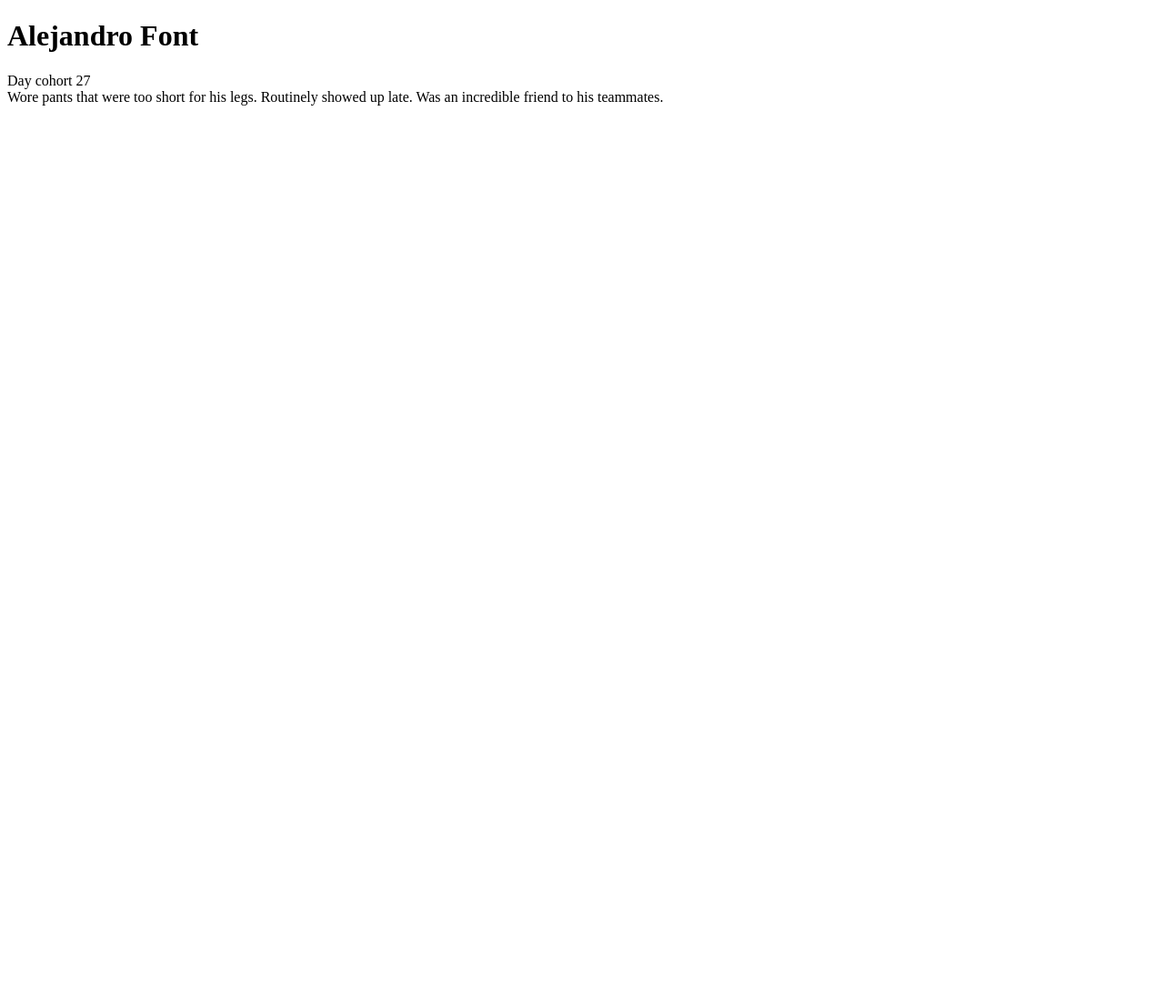
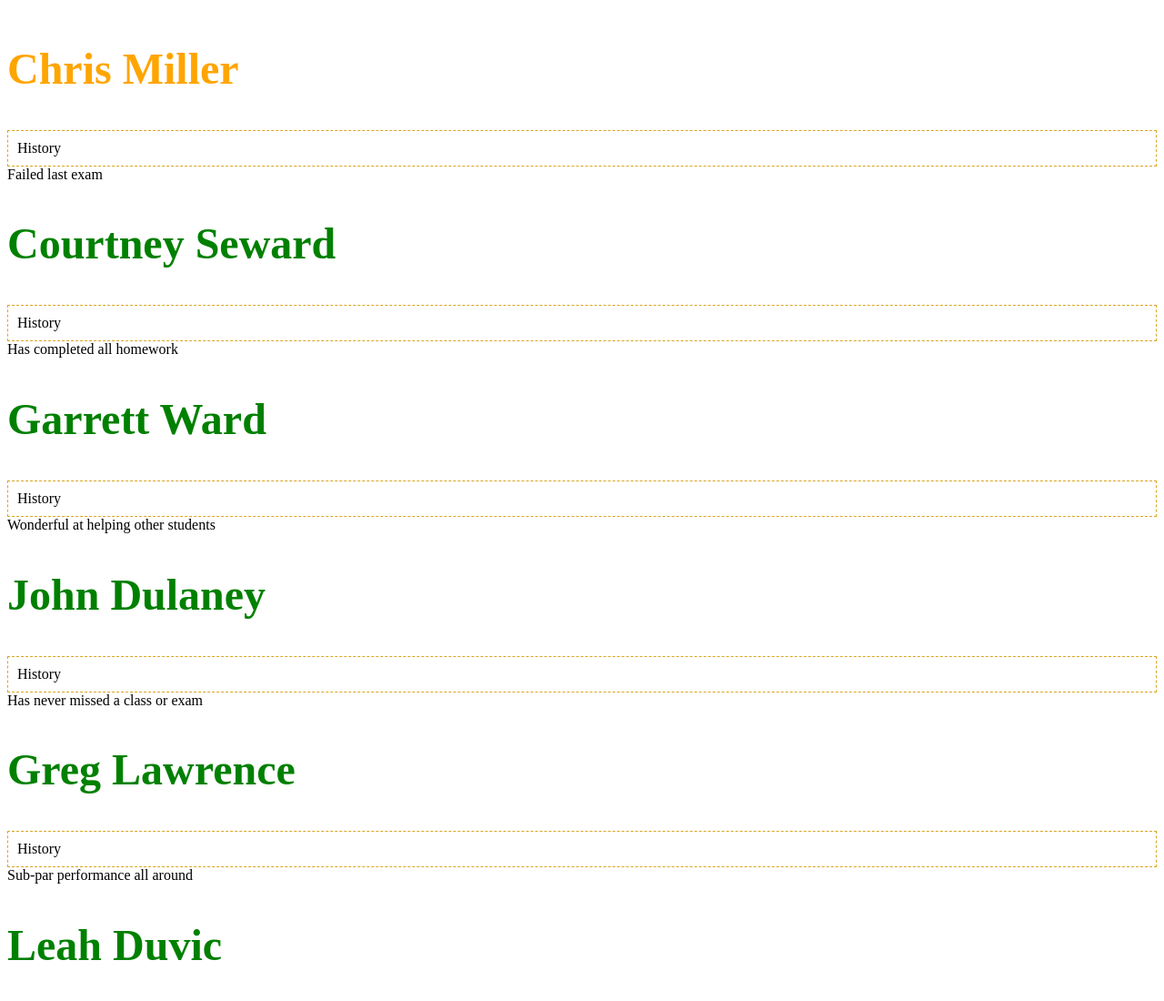
Before and after one commit to molliegoforth818/student-components-practice, a plain HTML site: page index.html in a window 1280 px wide. Shown: the top 1100 px of the page at 91% size. Before the commit the page ends 800 px from the top, so only its background shows below. Drawn offline with Linux system fonts and the light colour scheme.

Commit message:
completed practice

```diff
--- a/index.html
+++ b/index.html
@@ -2,20 +2,14 @@
 <html lang="en">
 <head>
     <meta charset="UTF-8">
-    <meta name="viewport" content="width=, initial-scale=1.0">
+    <meta name="viewport" content="" initial-scale="1.0">
     <meta http-equiv="X-UA-Compatible" content="ie=edge">
+    <link rel="stylesheet" href="styles.css">
     <title>Document</title>
 </head>
 <body>
-    <div class="student">
-        <h1>Alejandro Font</h1>
-        <section>Day cohort 27</section>
-        <aside>
-            Wore pants that were too short for his legs.
-            Routinely showed up late. Was an incredible
-            friend to his teammates.
-        </aside>
-    </div>
-<script>type="module"src="main.js"</script>
+
+    <article id="container"></article>
+<script type="module" src="main.js"></script>
 </body>
 </html>
--- a/main.js
+++ b/main.js
@@ -1,12 +1,106 @@
-const createStudentComponent = () => {
+const students = [
+    {
+        name: "Chris Miller",
+        subject: "History",
+        info: "Failed last exam",
+        score: 59
+    },
+    {
+        name: "Courtney Seward",
+        subject: "History",
+        info: "Has completed all homework",
+        score: 91
+    },
+    {
+        name: "Garrett Ward",
+        subject: "History",
+        info: "Wonderful at helping other students",
+        score: 88
+    },
+    {
+        name: "John Dulaney",
+        subject: "History",
+        info: "Has never missed a class or exam",
+        score: 92
+    },
+    {
+        name: "Greg Lawrence",
+        subject: "History",
+        info: "Sub-par performance all around",
+        score: 64
+    },
+    {
+        name: "Leah Duvic",
+        subject: "History",
+        info: "Wonderful student",
+        score: 97
+    },
+    {
+        name: "Jesse Page",
+        subject: "History",
+        info: "Smokes too much. Distracting.",
+        score: 76
+    },
+    {
+        name: "Kevin Haggerty",
+        subject: "History",
+        info: "Falls asleep in class",
+        score: 79
+    },
+    {
+        name: "Max Wolf",
+        subject: "History",
+        info: "Talks too much",
+        score: 83
+    },
+    {
+        name: "Lissa Goforth",
+        subject: "History",
+        info: "Asks pointless, unrelated questions",
+        score: 78
+    },
+    {
+        name: "Tyler Bowman",
+        subject: "History",
+        info: "When was the last time he attended class?",
+        score: 48
+    },
+    {
+        name: "Ray Medrano",
+        subject: "History",
+        info: "Needs to contribute to in-class discussions",
+        score: 95
+    }
+]
+
+// Then store a reference to an existing HTML element
+//const studentContainer = document.querySelector("#container")
+
+// Update its contents with the return value of the function
+//studentContainer.innerHTML = createStudentComponent()
+const createStudentComponent = (name, subject, info, status) => {
     return `
         <div class="student">
-            <h1>Alejandro Font</h1>
-            <section>Day cohort 27</section>
-            <aside>
-                Wore pants that were too short for his legs.
-                Was an incredible friend to his teammates.
-            </aside>
+            <h1 class ="xx-large ${status}">${name}</h1>
+            <section class="bordered dashed section--padded">${subject}</section>
+            <aside class="pushRight">${info}</aside>
         </div>
     `
 }
+const studentContainer = document.querySelector("#container")
+
+
+for (const student of students) {
+    let status = ""
+    if (student.score >= 60) {
+       status = "passing"
+    } else {
+        status = "failing"
+    }
+    studentContainer.innerHTML += createStudentComponent(
+        student.name,
+        student.subject,
+        student.info,
+        status
+    )
+}
--- a/styles.css
+++ b/styles.css
@@ -0,0 +1,34 @@
+#container {
+    display: flex;
+    flex-direction: column;
+}
+
+.pushRight {
+    margin-left: auto;
+}
+
+.xx-large {
+    font-size: 3em;
+}
+
+.bordered {
+    border-width: 1px;
+    border-color: goldenrod;
+    border-style: solid;
+}
+
+.dashed {
+    border-style: dashed;
+}
+
+.section--padded {
+    padding: 10px;
+}
+
+.passing {
+    color: green;
+}
+
+.failing {
+    color: orange;
+}
```
